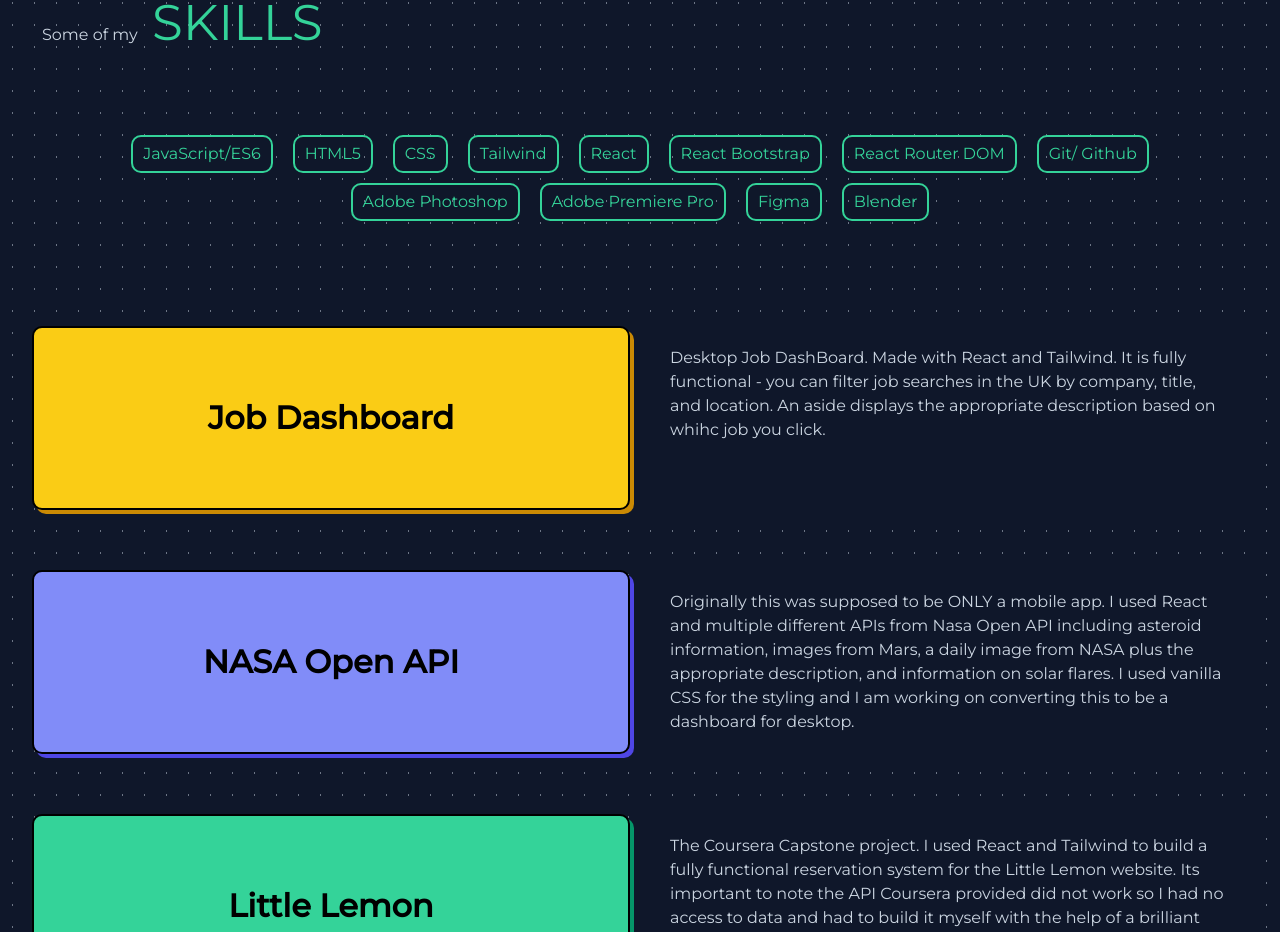
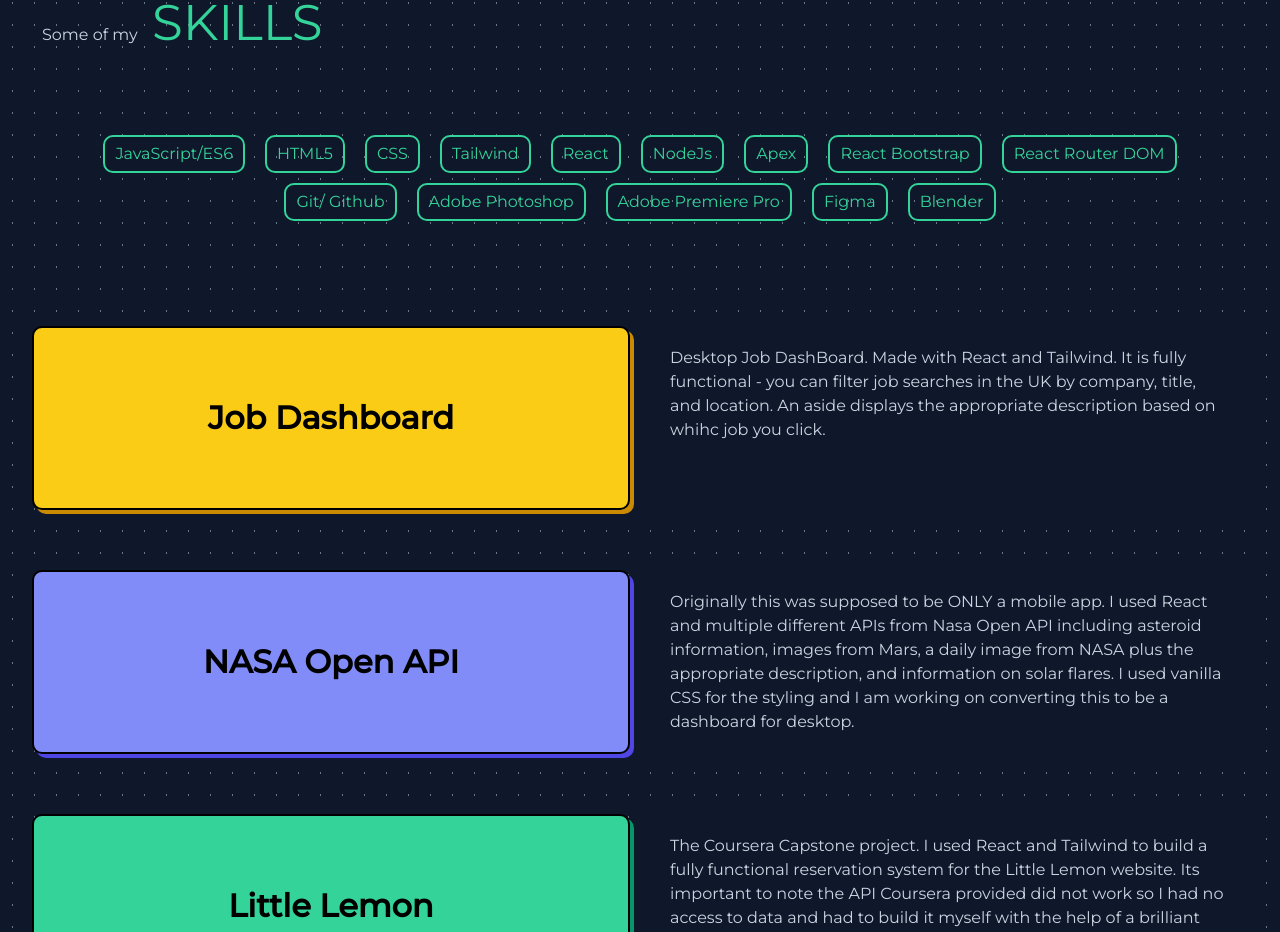
Before and after one commit to escavanessa/Portfolio, a React (Vite) app: page / in a window 1280 px wide. Shown: the part 1591-2523 px from the top of the page. Built offline with nearby package versions, Linux system fonts and the light colour scheme.

Commit message:
skills added

```diff
--- a/Components/Skills/Skills.jsx
+++ b/Components/Skills/Skills.jsx
@@ -16,6 +16,8 @@ const Skills = () => {
         <li className='skill-li'>CSS</li>
         <li className='skill-li'>Tailwind</li>
         <li className='skill-li'>React</li>
+        <li className='skill-li'>NodeJs</li>
+        <li className='skill-li'>Apex</li>
         <li className='skill-li'>React Bootstrap</li>
         <li className='skill-li'>React Router DOM</li>
         <li className='skill-li'>Git/ Github</li>
```
